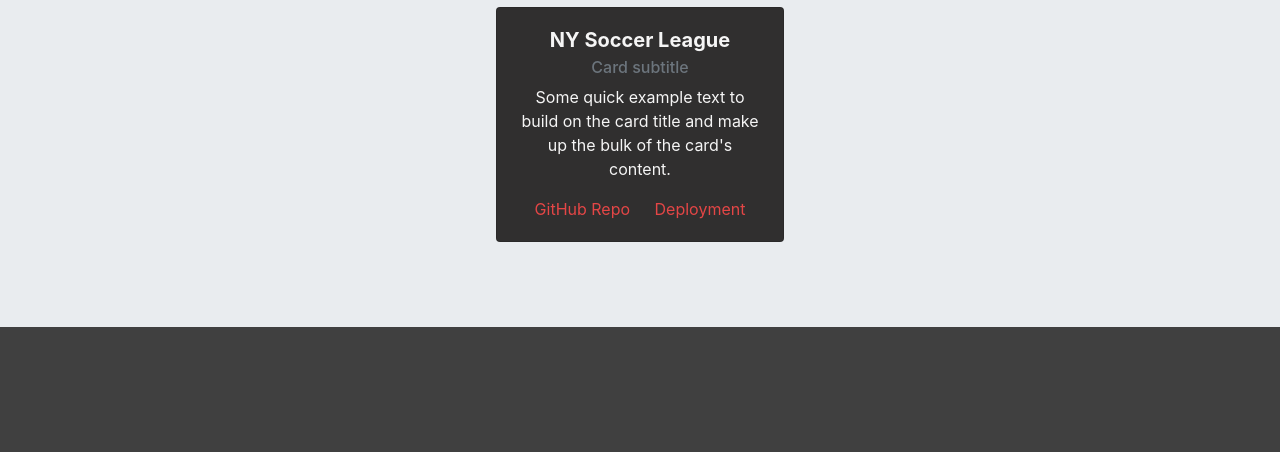
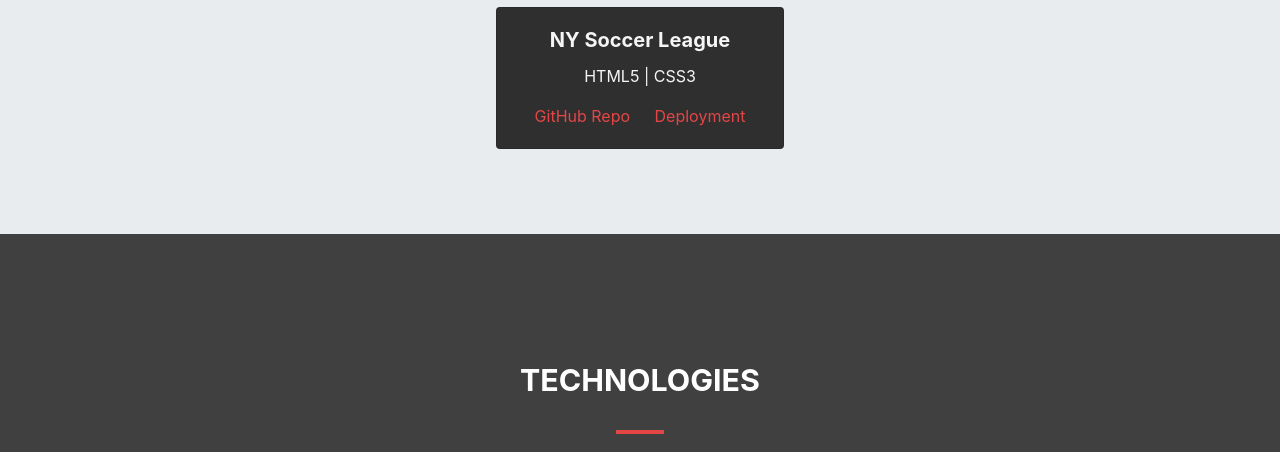
Before and after one commit to ncodena/web-design, a plain HTML site: page index.html in a window 1280 px wide. Shown: the part 2878-3330 px from the top of the page. Drawn offline with nearby package versions, Linux system fonts and the light colour scheme.

Commit message:
displaying projects

```diff
--- a/index.html
+++ b/index.html
@@ -241,10 +241,9 @@
 					<div class="card" style="width: 18rem;">
 						<div class="card-body">
 						  <h5 class="card-title">NY Soccer League</h5>
-						  <h6 class="card-subtitle mb-2 text-muted">Card subtitle</h6>
-						  <p class="card-text">Some quick example text to build on the card title and make up the bulk of the card's content.</p>
-						  <a href="#" class="card-link">GitHub Repo</a>
-						  <a href="#" class="card-link">Deployment</a>
+						  <p class="card-text">HTML5 | CSS3</p>
+						  <a href="https://github.com/ncodena/NYSL-Website" class="card-link">GitHub Repo</a>
+						  <a href="ncodena.github.io/nysl-website/" class="card-link">Deployment</a>
 						</div>
 					</div>
 				</div>
```
